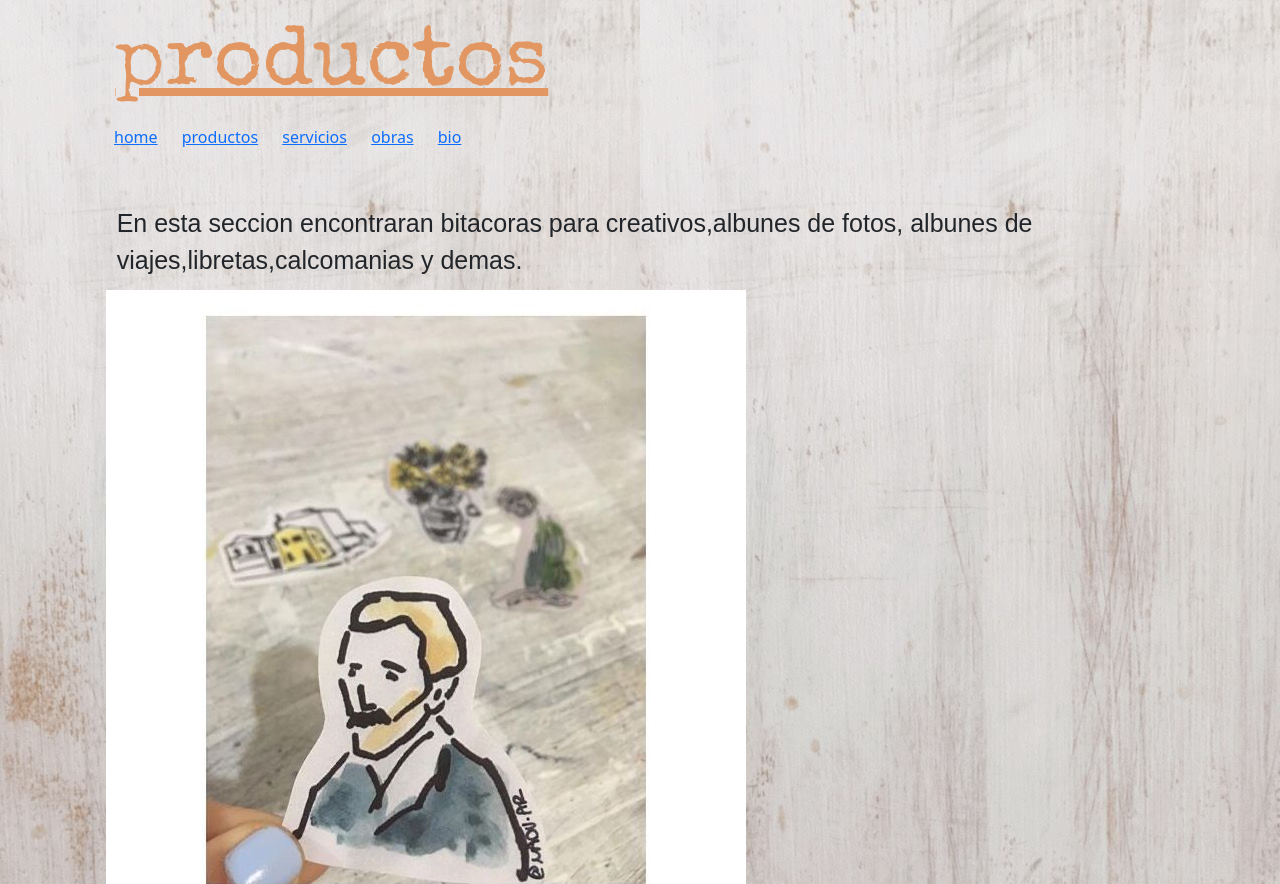
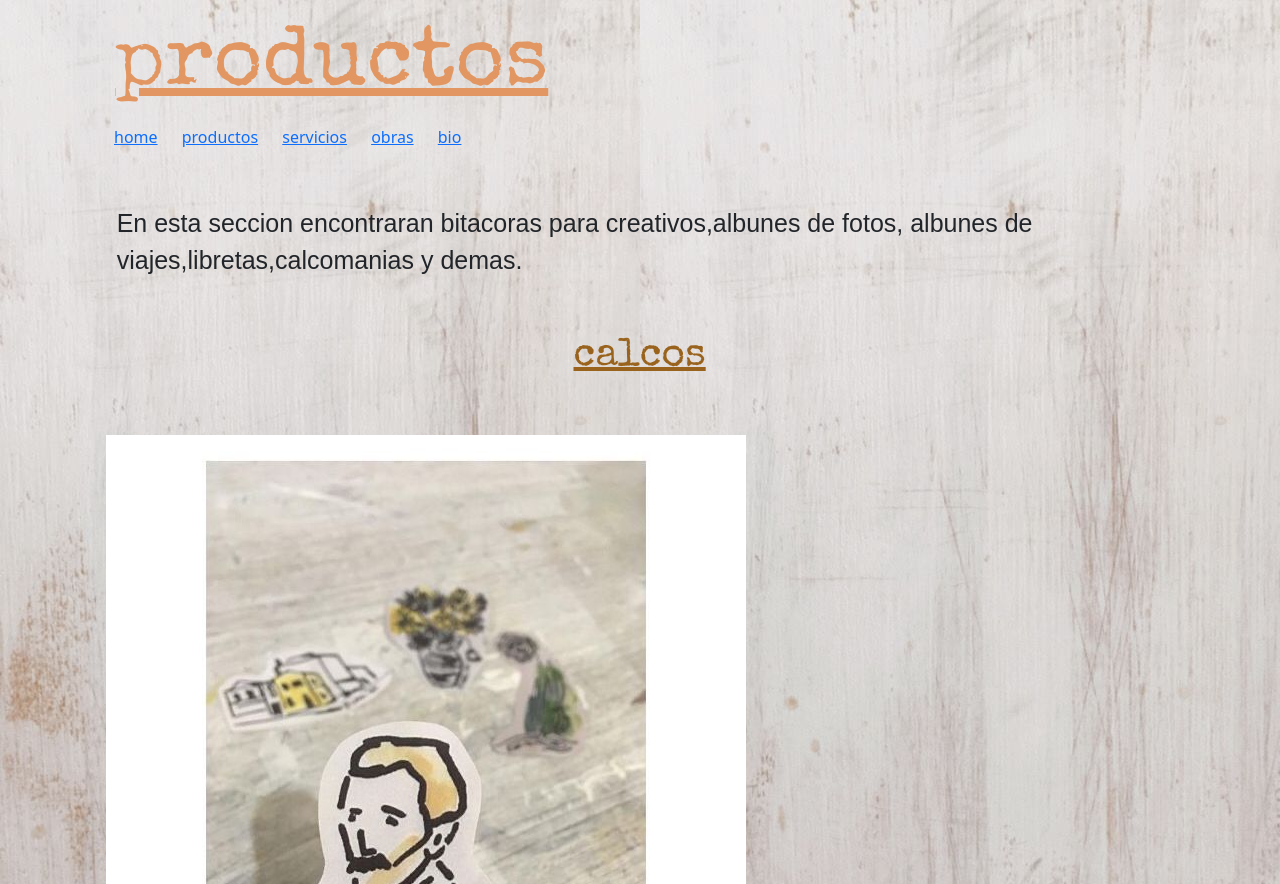
Before and after one commit to Arteromatias/proyectoNadu, a website: page producto.html in a window 1280 px wide. Shown: the top 884 px of the page. Drawn offline with nearby package versions, Linux system fonts and the light colour scheme; files whose address does not match are found by name; a web font is replaced by a local one.

Commit message:
se agragaron cosas

```diff
--- a/producto.html
+++ b/producto.html
@@ -44,7 +44,7 @@
                 </p>
             </article>
             <article class="fotos">
-
+                <h2 class="animate__animated animate__backInLeft">calcos</h2>
                 <div class=" wow calco animate_animated animate__heartBeat">
                     <img src="./media/calcomania1.jpeg" alt="calcomania">
                 </div>
```
